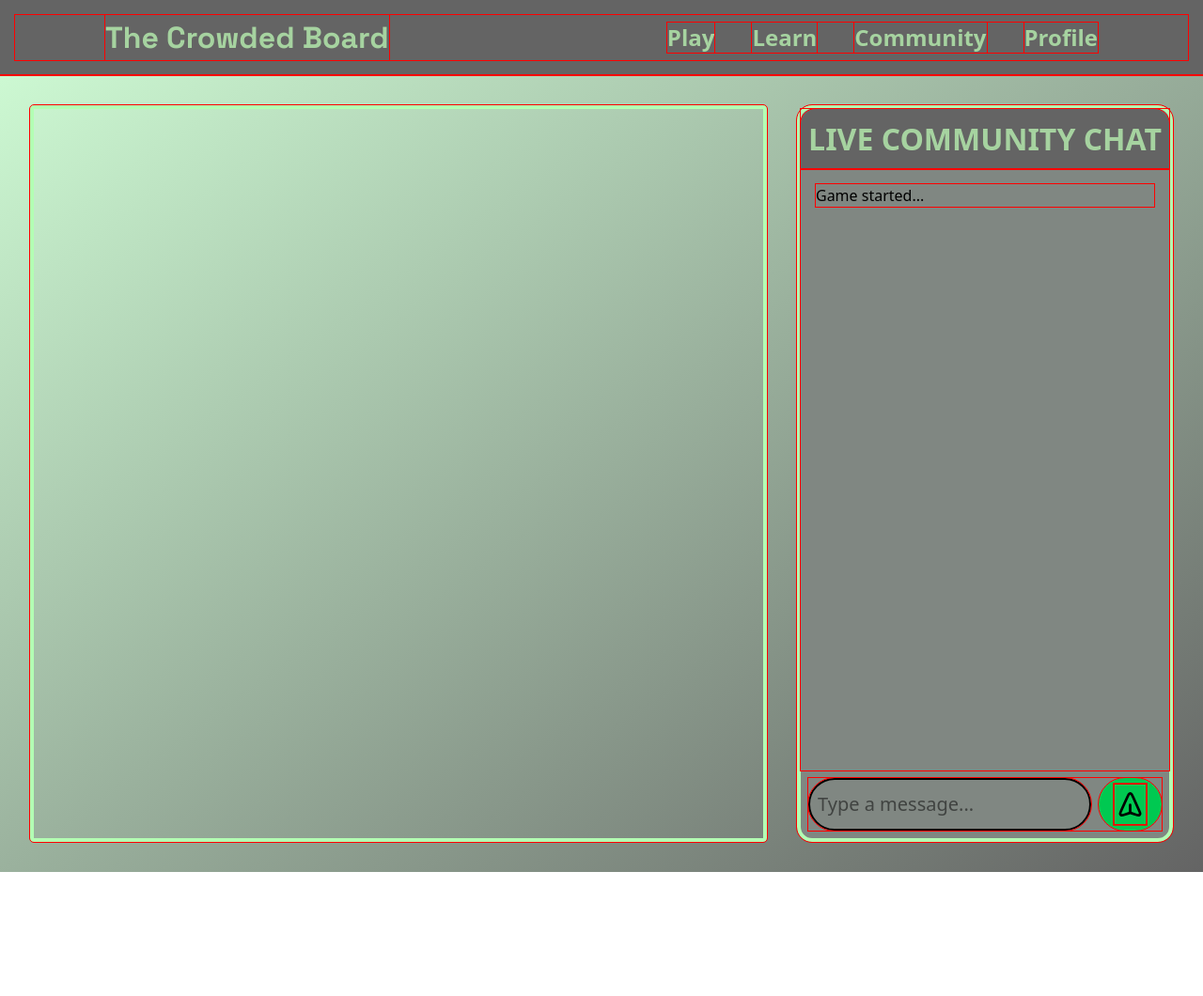
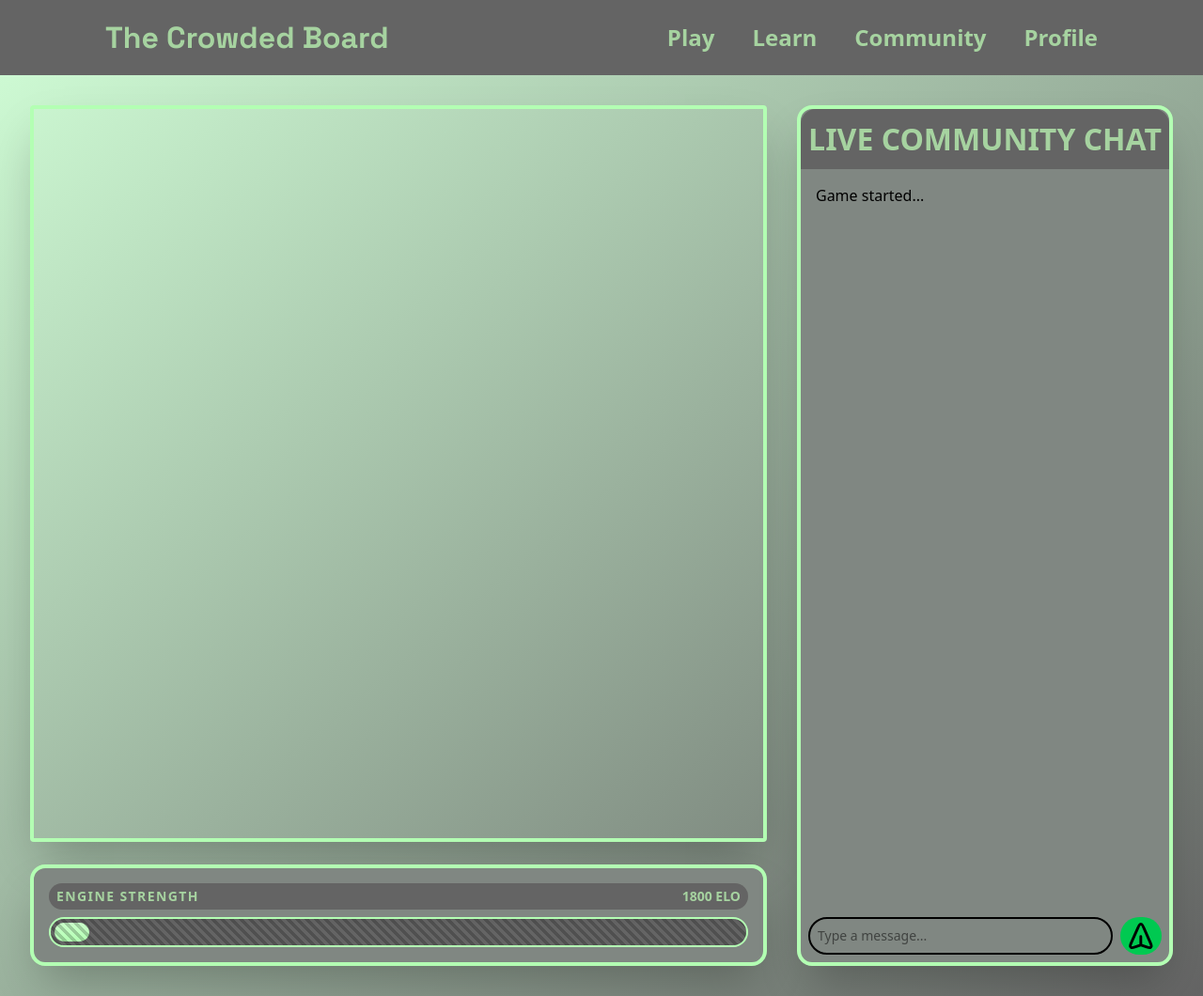
Before and after one commit to KorzLight/Online-Chess-Queue, a website built with Vite: page frontend/index.html in a window 1280 px wide. Shown: the whole page at 94% size. Before the commit the page ends 928 px from the top, so only its background shows below. Built offline with nearby package versions, Linux system fonts and the light colour scheme; files whose address does not match are found by name; what cm-chessboard would draw is missing.

Commit message:
add engine bar

```diff
--- a/frontend/index.html
+++ b/frontend/index.html
@@ -13,7 +13,7 @@
         <div>
             <nav class="navBar bg-(--storm-dust) p-4">
                 <ul class="flex items-center justify-between px-4">
-                    <h1 class="text-[clamp(1rem,2.5vw,2.5rem)] font-bold font-[Space_Grotesk] text-(--celadon) lg:ml-20">The Crowded Board</h1>
+                    <h1 class="text-[clamp(1rem,2.5vw,2.5rem)] font-bold font-[Space_Grotesk] text-(--celadon) pr-6 text-center lg:ml-20">The Crowded Board</h1>
 
                     <li class="flex gap-4 md:gap-10 md:text-2xl text-s md:mr-20 text-(--celadon) font-bold">
                         <a>Play</a>
@@ -24,11 +24,28 @@
                 </ul>
             </nav>
             <div class="grid grid-cols-1 lg:grid-cols-[minmax(0,1fr)_400px] gap-8 p-8 max-w-7xl mx-auto lg:items-stretch">
-                <div id="mainBoard" class="w-full aspect-square border-4 rounded border-(--light-green)"></div>
+                <div class="flex flex-col gap-6 w-full">
+                    <div id="mainBoard" class="w-full aspect-square border-4 rounded border-(--light-green) shadow-2xl"></div>
 
-                <div id="chat" class="flex flex-col w-full h-150 lg:h-0 lg:min-h-full min-h-0 border-4 rounded-2xl border-(--light-green) bg-(--gray-olive)">
+                    <div id="engineBar" class="bg-(--gray-olive) p-4 rounded-2xl border-4 border-(--light-green) shadow-2xl">
+                        <div class="flex justify-between items-end text-(--celadon) font-extrabold mb-2 px-2 py-1 bg-(--storm-dust) rounded-2xl">
+                            <span class="text-sm tracking-widest uppercase">Engine Strength</span>
+                            <span class="text-sm">1800 ELO</span>
+                        </div>
+
+                        <div class="h-8 w-full bg-(--storm-dust) rounded-full border-2 border-(--light-green) p-1 overflow-hidden relative shadow-inner">
+                            <div id="difficultyFill" style="width: 5%" class="h-full bg-(--light-green) rounded-full shadow-[0_0_15px_rgba(var(--light-green),0.6)] relative transition-all duration-500 ease-out">
+                                <div class="absolute inset-0 bg-linear-to-b from-white/30 to-transparent rounded-full"></div>
+                            </div>
+
+                            <div class="absolute inset-0 pointer-events-none opacity-20 bg-[linear-gradient(45deg,#000_25%,transparent_25%,transparent_50%,#000_50%,#000_75%,transparent_75%,transparent)] bg-size-[10px_10px]"></div>
+                        </div>
+                    </div>
+                </div>
+
+                <div id="chat" class="flex flex-col w-full h-150 lg:h-0 lg:min-h-full min-h-0 border-4 rounded-2xl border-(--light-green) bg-(--gray-olive) shadow-2xl">
                     <div class="bg-(--storm-dust) rounded-t-2xl shrink-0">
-                        <p class="text-[clamp(1rem,2.5vw,2rem)] text-center text-(--celadon) font-extrabold p-2">LIVE COMMUNITY CHAT</p>
+                        <p class="text-[clamp(1rem,2.5vw,2rem)] text-center text-(--celadon) font-extrabold p-2 uppercase">Live Community Chat</p>
                     </div>
 
                     <div id="messages" class="flex-1 p-4 overflow-y-auto min-h-0">
@@ -36,8 +53,8 @@
                     </div>
 
                     <form id="input" class="flex my-2 mx-2 gap-2 shrink-0">
-                        <input id="inputBox" name="message" type="text" placeholder="Type a message..." autocomplete="off" required class="w-full p-2 border-2 rounded-4xl text-xl" />
-                        <button type="submit" class="py-4 px-6 rounded-4xl bg-green-500 hover:bg-green-600 font-bold">
+                        <input id="inputBox" name="message" type="text" placeholder="Type a message..." autocomplete="off" required class="w-full p-2 border-2 rounded-full text-sm" />
+                        <button type="submit" class="py-2 px-3 rounded-full bg-green-500 hover:bg-green-600 font-bold">
                             <img class="w-6 h-6 scale-175" src="/send.svg" />
                         </button>
                     </form>
--- a/frontend/src/style.css
+++ b/frontend/src/style.css
@@ -13,9 +13,9 @@ body {
     background-image: linear-gradient(to top left, var(--storm-dust), var(--tea-green));
 }
 
-* {
+/* * {
     outline: 1px solid red;
-}
+} */
 
 /* ul {
     list-style-type: none;
```
